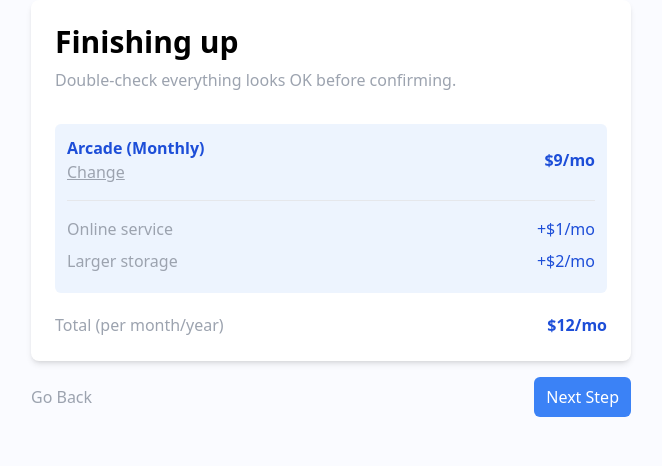
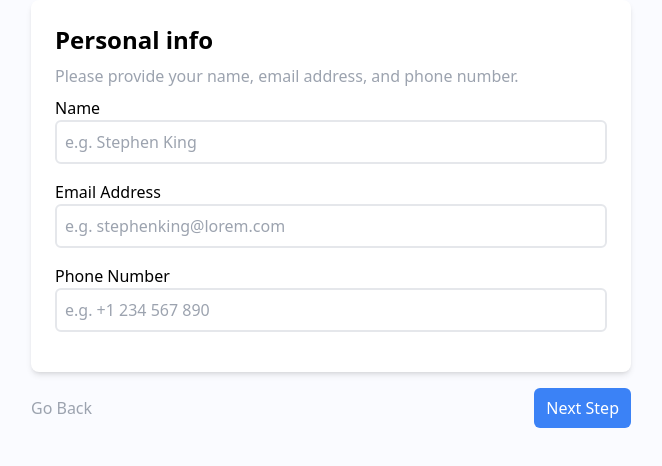
Before and after one commit to szczepanieceryk/multi-step-form, a React (Vite) app: page / in a window 1280 px wide. Shown: the top 466 px of the page, without its empty margins (309-971 px from the left). Built offline with nearby package versions, Linux system fonts and the light colour scheme.

Commit message:
feat(ui): add "Thank you" message design

```diff
--- a/src/layouts/Form.tsx
+++ b/src/layouts/Form.tsx
@@ -1,12 +1,12 @@
 import React from 'react';
 import FirstStep from './FirstStep';
-import FourthStep from './FourthStep';
+
 interface FormNavigationProps {
   step: number;
 }
 
 const Form: React.FC<FormNavigationProps> = ({ step }) => {
-  return <form className="p-6 rounded-lg bg-white shadow-md">{step === 1 && <FourthStep />}</form>;
+  return <form className="p-6 rounded-lg bg-white shadow-md">{step === 1 && <FirstStep />}</form>;
 };
 
 export default Form;
--- /dev/null
+++ b/src/layouts/SubscriptionMessage.tsx
@@ -0,0 +1,16 @@
+import React from 'react';
+import thanksIcon from '../assets/images/icon-thank-you.svg';
+const SubscriptionMessage: React.FC = () => {
+  return (
+    <div className="py-[3rem] text-center">
+      <img src={thanksIcon} alt="" className="mb-6 mx-auto" />
+      <h1 className="text-2xl md:text-3xl font-semibold">Thank you!</h1>
+      <p className="mt-2 mb-4 md:mb-[2rem] text-gray-400">
+        Thanks for confirming your subscription! We hope you have fun using our platform. If you
+        ever need support, please feel free to email us at support@loremgaming.com.
+      </p>
+    </div>
+  );
+};
+
+export default SubscriptionMessage;
```
